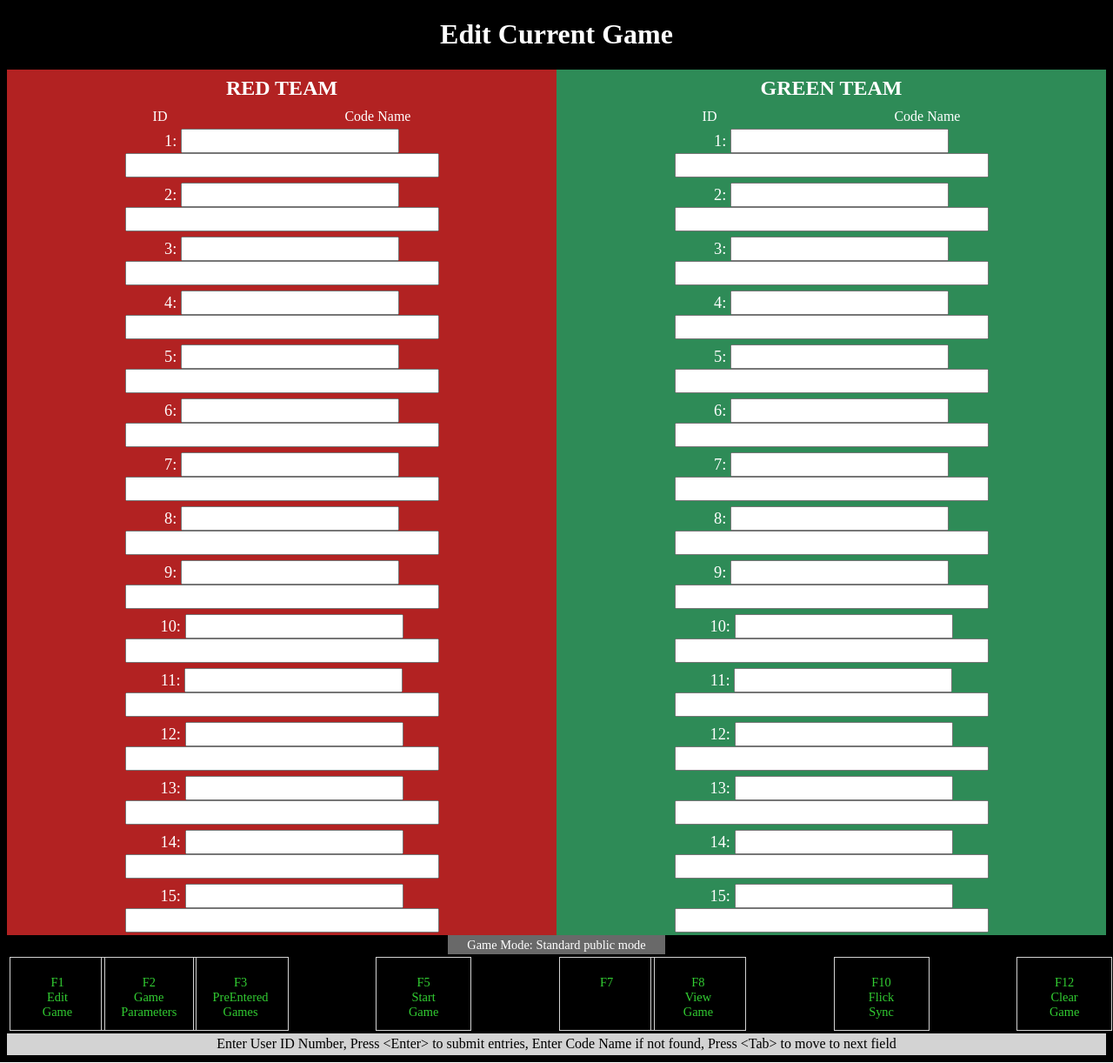
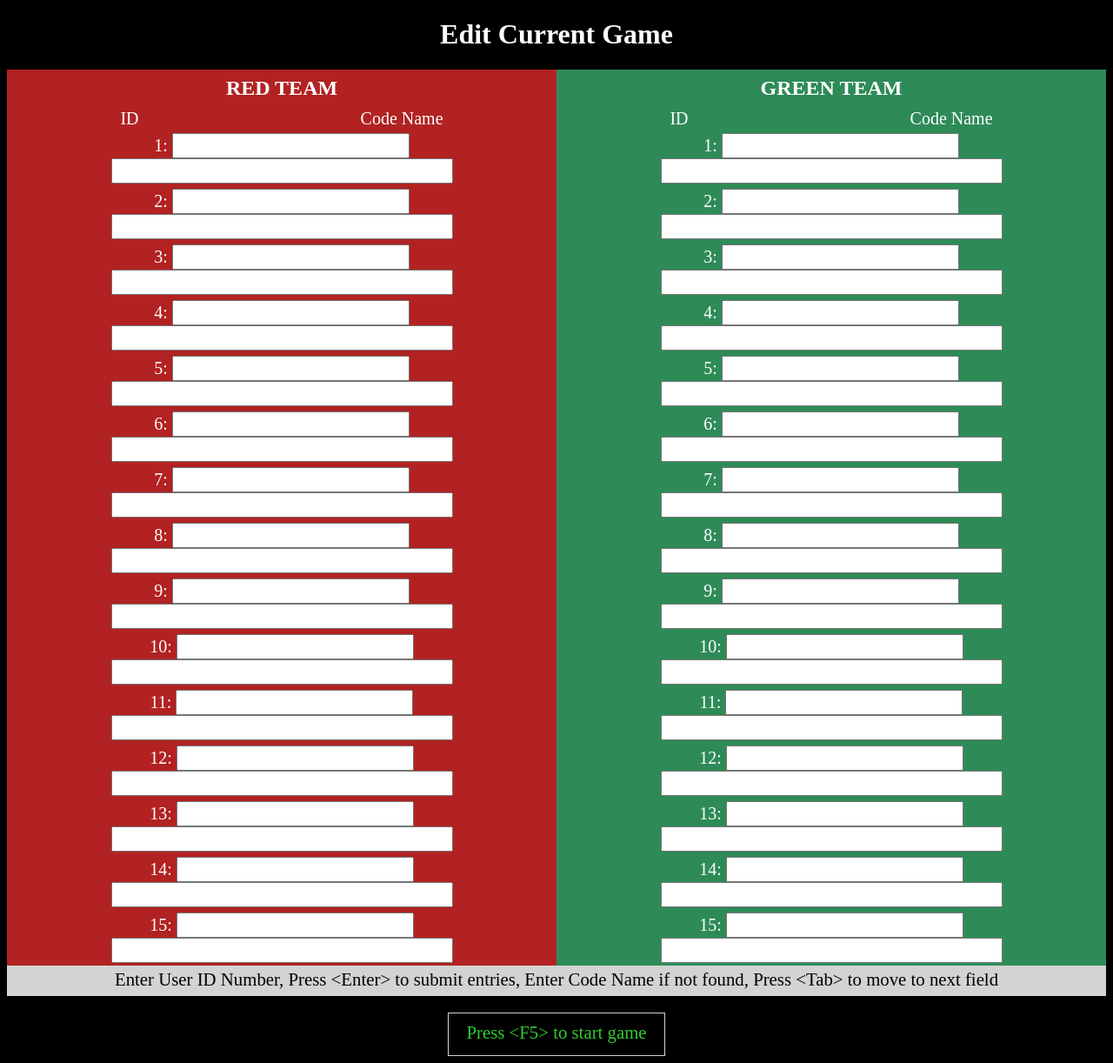
Before and after one commit to mighdz/SoftwareEngineeringTeam5, a Flask app: page /entry_screen in a window 1280 px wide. Shown: the whole page at 87% size. Run offline with Flask 2, Linux system fonts and the light colour scheme; parts of the project's set-up code (start-up, migrations or seed data) failed here and were passed over.

Commit message:
Update EntryScreen.html

```diff
--- a/templates/EntryScreen.html
+++ b/templates/EntryScreen.html
@@ -17,29 +17,23 @@
 		}
 
 		.box2 {
-			width: 110px;
-			height: 85px;
+			width: 250px;
+			height: 50px;
 			border: 1px solid lightgray;
 			text-align:center;
-			padding: 3px;
+			padding: 10px;
 		}
 
 		.box3 {
-			height: 25px;
+			height: 35px;
 			text-align:center;
 			background: lightgray;
-			padding: 3px
+			padding: 4px
 		}
 
 		.column {
 			float: left;
 			width: 50%;
-			padding: 3px;
-		}
-
-		.column2 {
-			float: left;
-			width: 8.33%;
 			padding: 3px;
 		}
 
@@ -72,10 +66,10 @@
 					<!-- Red Team Name -->
 					<h2 style="color:white">RED TEAM</h2>
 
-					<p style= "color:white">ID &emsp; &emsp; &emsp; &emsp; &emsp; &emsp; &emsp; &emsp; &emsp; &emsp; Code Name</p>
-					<label for="red1" style="font-size:115%;color:white"> 1: </label>
-					<input id="red1id" name="1redID" type="text" value="" size="20" style="font-size:115%">
-					<input id="red1code" name="1redCode" type="text" value="" size="30" style="font-size:115%">
+					<p style= "font-size:125%;color:white">ID &emsp; &emsp; &emsp; &emsp; &emsp; &emsp; &emsp; &emsp; &emsp; &emsp; Code Name</p>
+					<label for="red1" style="font-size:125%;color:white"> 1: </label>
+					<input id="red1id" name="1redID" type="text" value="" size="20" style="font-size:125%">
+					<input id="red1code" name="1redCode" type="text" value="" size="30" style="font-size:125%">
 
 				</center>
 			</div>
@@ -86,10 +80,10 @@
 					<!-- Green Team Name -->
 					<h2 style="color:white">GREEN TEAM</h2>
 
-					<p style= "color:white">ID &emsp; &emsp; &emsp; &emsp; &emsp; &emsp; &emsp; &emsp; &emsp; &emsp; Code Name</p>
-					<label for="green1" style="font-size:115%;color:white">1: </label>
-					<input id="green1id" name="1greenID" type="text" value="" size="20" style="font-size:115%">
-					<input id="green1code" name="1greenCode" type="text" value="" size="30" style="font-size:115%">
+					<p style= "font-size:125%;color:white">ID &emsp; &emsp; &emsp; &emsp; &emsp; &emsp; &emsp; &emsp; &emsp; &emsp; Code Name</p>
+					<label for="green1" style="font-size:125%;color:white">1: </label>
+					<input id="green1id" name="1greenID" type="text" value="" size="20" style="font-size:125%">
+					<input id="green1code" name="1greenCode" type="text" value="" size="30" style="font-size:125%">
 
 				</center>
 			</div>
@@ -100,9 +94,9 @@
 			<div class="column" style="background-color:firebrick">
 				<center>
 
-					<label for="red2" style="font-size:115%;color:white">2: </label>
-					<input id="red2id" name="2redID" type="text" value="" size="20" style="font-size:115%">
-					<input id="red2code" name="2redCode" type="text" value="" size="30" style="font-size:115%">
+					<label for="red2" style="font-size:125%;color:white">2: </label>
+					<input id="red2id" name="2redID" type="text" value="" size="20" style="font-size:125%">
+					<input id="red2code" name="2redCode" type="text" value="" size="30" style="font-size:125%">
 
 				</center>
 			</div>
@@ -110,9 +104,9 @@
 			<div class="column" style="background-color:seagreen">
 				<center>
 
-					<label for="green2" style="font-size:115%;color:white"> 2: </label>
-					<input id="green2id" name="2greenID" type="text" value="" size="20" style="font-size:115%">
-					<input id="green2code" name="2greenCode" type="text" value="" size="30" style="font-size:115%">
+					<label for="green2" style="font-size:125%;color:white"> 2: </label>
+					<input id="green2id" name="2greenID" type="text" value="" size="20" style="font-size:125%">
+					<input id="green2code" name="2greenCode" type="text" value="" size="30" style="font-size:125%">
 
 				</center>
 			</div>
@@ -123,9 +117,9 @@
 			<div class="column" style="background-color:firebrick">
 				<center>
 
-					<label for="red3" style="font-size:115%;color:white">3: </label>
-					<input id="red3id" name="3redID" type="text" value="" size="20" style="font-size:115%">
-					<input id="red3code" name="3redCode" type="text" value="" size="30" style="font-size:115%">
+					<label for="red3" style="font-size:125%;color:white">3: </label>
+					<input id="red3id" name="3redID" type="text" value="" size="20" style="font-size:125%">
+					<input id="red3code" name="3redCode" type="text" value="" size="30" style="font-size:125%">
 
 				</center>
 			</div>
@@ -133,9 +127,9 @@
 			<div class="column" style="background-color:seagreen">
 				<center>
 
-					<label for="green3" style="font-size:115%;color:white">3: </label>
-					<input id="green3id" name="3greenID" type="text" value="" size="20" style="font-size:115%">
-					<input id="green3code" name="3greenCode" type="text" value="" size="30" style="font-size:115%">
+					<label for="green3" style="font-size:125%;color:white">3: </label>
+					<input id="green3id" name="3greenID" type="text" value="" size="20" style="font-size:125%">
+					<input id="green3code" name="3greenCode" type="text" value="" size="30" style="font-size:125%">
 
 				</center>
 			</div>
@@ -146,9 +140,9 @@
 			<div class="column" style="background-color:firebrick">
 				<center>
 
-					<label for="red4" style="font-size:115%;color:white">4: </label>
-					<input id="red4id" name="4redID" type="text" value="" size="20" style="font-size:115%">
-					<input id="red4code" name="4redCode" type="text" value="" size="30" style="font-size:115%">
+					<label for="red4" style="font-size:125%;color:white">4: </label>
+					<input id="red4id" name="4redID" type="text" value="" size="20" style="font-size:125%">
+					<input id="red4code" name="4redCode" type="text" value="" size="30" style="font-size:125%">
 
 				</center>
 			</div>
@@ -156,9 +150,9 @@
 			<div class="column" style="background-color:seagreen">
 				<center>
 
-					<label for="green4" style="font-size:115%;color:white">4: </label>
-					<input id="green4id" name="4greenID" type="text" value="" size="20" style="font-size:115%">
-					<input id="green4code" name="4greenCode" type="text" value="" size="30" style="font-size:115%">
+					<label for="green4" style="font-size:125%;color:white">4: </label>
+					<input id="green4id" name="4greenID" type="text" value="" size="20" style="font-size:125%">
+					<input id="green4code" name="4greenCode" type="text" value="" size="30" style="font-size:125%">
 
 				</center>
 			</div>
@@ -169,9 +163,9 @@
 			<div class="column" style="background-color:firebrick">
 				<center>
 
-					<label for="red5" style="font-size:115%;color:white">5: </label>
-					<input id="red5id" name="5redID" type="text" value="" size="20" style="font-size:115%">
-					<input id="red5code" name="5redCode" type="text" value="" size="30" style="font-size:115%">
+					<label for="red5" style="font-size:125%;color:white">5: </label>
+					<input id="red5id" name="5redID" type="text" value="" size="20" style="font-size:125%">
+					<input id="red5code" name="5redCode" type="text" value="" size="30" style="font-size:125%">
 
 				</center>
 			</div>
@@ -179,9 +173,9 @@
 			<div class="column" style="background-color:seagreen">
 				<center>
 
-					<label for="green5" style="font-size:115%;color:white">5: </label>
-					<input id="green5id" name="5greenID" type="text" value="" size="20" style="font-size:115%">
-					<input id="green5code" name="5greenCode" type="text" value="" size="30" style="font-size:115%">
+					<label for="green5" style="font-size:125%;color:white">5: </label>
+					<input id="green5id" name="5greenID" type="text" value="" size="20" style="font-size:125%">
+					<input id="green5code" name="5greenCode" type="text" value="" size="30" style="font-size:125%">
 
 				</center>
 			</div>
@@ -192,9 +186,9 @@
 			<div class="column" style="background-color:firebrick">
 				<center>
 
-					<label for="red6" style="font-size:115%;color:white">6: </label>
-					<input id="red6id" name="6redID" type="text" value="" size="20" style="font-size:115%">
-					<input id="red6code" name="6redCode" type="text" value="" size="30" style="font-size:115%">
+					<label for="red6" style="font-size:125%;color:white">6: </label>
+					<input id="red6id" name="6redID" type="text" value="" size="20" style="font-size:125%">
+					<input id="red6code" name="6redCode" type="text" value="" size="30" style="font-size:125%">
 
 				</center>
 			</div>
@@ -202,9 +196,9 @@
 			<div class="column" style="background-color:seagreen">
 				<center>
 
-					<label for="green6" style="font-size:115%;color:white">6: </label>
-					<input id="green6id" name="6greenID" type="text" value="" size="20" style="font-size:115%">
-					<input id="green6code" name="6greenCode" type="text" value="" size="30" style="font-size:115%">
+					<label for="green6" style="font-size:125%;color:white">6: </label>
+					<input id="green6id" name="6greenID" type="text" value="" size="20" style="font-size:125%">
+					<input id="green6code" name="6greenCode" type="text" value="" size="30" style="font-size:125%">
 
 				</center>
 			</div>
@@ -215,9 +209,9 @@
 			<div class="column" style="background-color:firebrick">
 				<center>
 
-					<label for="red7" style="font-size:115%;color:white">7: </label>
-					<input id="red7id" name="7redID" type="text" value="" size="20" style="font-size:115%">
-					<input id="red7code" name="7redCode" type="text" value="" size="30" style="font-size:115%">
+					<label for="red7" style="font-size:125%;color:white">7: </label>
+					<input id="red7id" name="7redID" type="text" value="" size="20" style="font-size:125%">
+					<input id="red7code" name="7redCode" type="text" value="" size="30" style="font-size:125%">
 
 				</center>
 			</div>
@@ -225,9 +219,9 @@
 			<div class="column" style="background-color:seagreen">
 				<center>
 
-					<label for="green7" style="font-size:115%;color:white">7: </label>
-					<input id="green7id" name="7greenID" type="text" value="" size="20" style="font-size:115%">
-					<input id="green7code" name="7greenCode" type="text" value="" size="30" style="font-size:115%">
+					<label for="green7" style="font-size:125%;color:white">7: </label>
+					<input id="green7id" name="7greenID" type="text" value="" size="20" style="font-size:125%">
+					<input id="green7code" name="7greenCode" type="text" value="" size="30" style="font-size:125%">
 
 				</center>
 			</div>
@@ -237,9 +231,9 @@
 			<div class="column" style="background-color:firebrick">
 				<center>
 
-					<label for="red8" style="font-size:115%;color:white">8: </label>
-					<input id="red8id" name="8redID" type="text" value="" size="20" style="font-size:115%">
-					<input id="red8code" name="8redCode" type="text" value="" size="30" style="font-size:115%">
+					<label for="red8" style="font-size:125%;color:white">8: </label>
+					<input id="red8id" name="8redID" type="text" value="" size="20" style="font-size:125%">
+					<input id="red8code" name="8redCode" type="text" value="" size="30" style="font-size:125%">
 
 				</center>
 			</div>
@@ -247,9 +241,9 @@
 			<div class="column" style="background-color:seagreen">
 				<center>
 
-					<label for="green8" style="font-size:115%;color:white">8: </label>
-					<input id="green8id" name="8greenID" type="text" value="" size="20" style="font-size:115%">
-					<input id="green8code" name="8greenCode" type="text" value="" size="30" style="font-size:115%">
+					<label for="green8" style="font-size:125%;color:white">8: </label>
+					<input id="green8id" name="8greenID" type="text" value="" size="20" style="font-size:125%">
+					<input id="green8code" name="8greenCode" type="text" value="" size="30" style="font-size:125%">
 
 				</center>
 			</div>
@@ -260,9 +254,9 @@
 			<div class="column" style="background-color:firebrick">
 				<center>
 
-					<label for="red9" style="font-size:115%;color:white">9: </label>
-					<input id="red9id" name="9redID" type="text" value="" size="20" style="font-size:115%">
-					<input id="red9code" name="9redCode" type="text" value="" size="30" style="font-size:115%">
+					<label for="red9" style="font-size:125%;color:white">9: </label>
+					<input id="red9id" name="9redID" type="text" value="" size="20" style="font-size:125%">
+					<input id="red9code" name="9redCode" type="text" value="" size="30" style="font-size:125%">
 
 				</center>
 			</div>
@@ -270,9 +264,9 @@
 			<div class="column" style="background-color:seagreen">
 				<center>
 
-					<label for="green9" style="font-size:115%;color:white">9: </label>
-					<input id="green9id" name="9greenID" type="text" value="" size="20" style="font-size:115%">
-					<input id="green9code" name="9greenCode" type="text" value="" size="30" style="font-size:115%">
+					<label for="green9" style="font-size:125%;color:white">9: </label>
+					<input id="green9id" name="9greenID" type="text" value="" size="20" style="font-size:125%">
+					<input id="green9code" name="9greenCode" type="text" value="" size="30" style="font-size:125%">
 
 				</center>
 			</div>
@@ -283,9 +277,9 @@
 			<div class="column" style="background-color:firebrick">
 				<center>
 
-					<label for="red10" style="font-size:115%;color:white">10: </label>
-					<input id="red10id" name="10redID" type="text" value="" size="20" style="font-size:115%">
-					<input id="red10code" name="10redCode" type="text" value="" size="30" style="font-size:115%">
+					<label for="red10" style="font-size:125%;color:white">10: </label>
+					<input id="red10id" name="10redID" type="text" value="" size="20" style="font-size:125%">
+					<input id="red10code" name="10redCode" type="text" value="" size="30" style="font-size:125%">
 
 				</center>
 			</div>
@@ -293,9 +287,9 @@
 			<div class="column" style="background-color:seagreen">
 				<center>
 
-					<label for="green10" style="font-size:115%;color:white">10: </label>
-					<input id="green10id" name="10greenID" type="text" value="" size="20" style="font-size:115%">
-					<input id="green10code" name="10greenCode" type="text" value="" size="30" style="font-size:115%">
+					<label for="green10" style="font-size:125%;color:white">10: </label>
+					<input id="green10id" name="10greenID" type="text" value="" size="20" style="font-size:125%">
+					<input id="green10code" name="10greenCode" type="text" value="" size="30" style="font-size:125%">
 
 				</center>
 			</div>
@@ -306,9 +300,9 @@
 			<div class="column" style="background-color:firebrick">
 				<center>
 
-					<label for="red11" style="font-size:115%;color:white">11: </label>
-					<input id="red11id" name="11redID" type="text" value="" size="20" style="font-size:115%">
-					<input id="red11code" name="11redCode" type="text" value="" size="30" style="font-size:115%">
+					<label for="red11" style="font-size:125%;color:white">11: </label>
+					<input id="red11id" name="11redID" type="text" value="" size="20" style="font-size:125%">
+					<input id="red11code" name="11redCode" type="text" value="" size="30" style="font-size:125%">
 
 				</center>
 			</div>
@@ -316,9 +310,9 @@
 			<div class="column" style="background-color:seagreen">
 				<center>
 
-					<label for="green11" style="font-size:115%;color:white">11: </label>
-					<input id="green11id" name="11greenID" type="text" value="" size="20" style="font-size:115%">
-					<input id="green11code" name="11greenCode" type="text" value="" size="30" style="font-size:115%">
+					<label for="green11" style="font-size:125%;color:white">11: </label>
+					<input id="green11id" name="11greenID" type="text" value="" size="20" style="font-size:125%">
+					<input id="green11code" name="11greenCode" type="text" value="" size="30" style="font-size:125%">
 
 				</center>
 			</div>
@@ -329,9 +323,9 @@
 			<div class="column" style="background-color:firebrick">
 				<center>
 
-					<label for="red12" style="font-size:115%;color:white">12: </label>
-					<input id="red12id" name="12redID" type="text" value="" size="20" style="font-size:115%">
-					<input id="red12code" name="12redCode" type="text" value="" size="30" style="font-size:115%">
+					<label for="red12" style="font-size:125%;color:white">12: </label>
+					<input id="red12id" name="12redID" type="text" value="" size="20" style="font-size:125%">
+					<input id="red12code" name="12redCode" type="text" value="" size="30" style="font-size:125%">
 
 				</center>
 			</div>
@@ -339,9 +333,9 @@
 			<div class="column" style="background-color:seagreen">
 				<center>
 
-					<label for="green12" style="font-size:115%;color:white">12: </label>
-					<input id="green12id" name="12greenID" type="text" value="" size="20" style="font-size:115%">
-					<input id="green12code" name="12greenCode" type="text" value="" size="30" style="font-size:115%">
+					<label for="green12" style="font-size:125%;color:white">12: </label>
+					<input id="green12id" name="12greenID" type="text" value="" size="20" style="font-size:125%">
+					<input id="green12code" name="12greenCode" type="text" value="" size="30" style="font-size:125%">
 
 				</center>
 			</div>
@@ -352,9 +346,9 @@
 			<div class="column" style="background-color:firebrick">
 				<center>
 
-					<label for="red13" style="font-size:115%;color:white">13: </label>
-					<input id="red13id" name="13redID" type="text" value="" size="20" style="font-size:115%">
-					<input id="red13code" name="13redCode" type="text" value="" size="30" style="font-size:115%">
+					<label for="red13" style="font-size:125%;color:white">13: </label>
+					<input id="red13id" name="13redID" type="text" value="" size="20" style="font-size:125%">
+					<input id="red13code" name="13redCode" type="text" value="" size="30" style="font-size:125%">
 
 				</center>
 			</div>
@@ -362,9 +356,9 @@
 			<div class="column" style="background-color:seagreen">
 				<center>
 
-					<label for="green13" style="font-size:115%;color:white">13: </label>
-					<input id="green13id" name="13greenID" type="text" value="" size="20" style="font-size:115%">
-					<input id="green13code" name="13greenCode" type="text" value="" size="30" style="font-size:115%">
+					<label for="green13" style="font-size:125%;color:white">13: </label>
+					<input id="green13id" name="13greenID" type="text" value="" size="20" style="font-size:125%">
+					<input id="green13code" name="13greenCode" type="text" value="" size="30" style="font-size:125%">
 
 				</center>
 			</div>
@@ -375,9 +369,9 @@
 			<div class="column" style="background-color:firebrick">
 				<center>
 
-					<label for="red14" style="font-size:115%;color:white">14: </label>
-					<input id="red14id" name="14redID" type="text" value="" size="20" style="font-size:115%">
-					<input id="red14code" name="14redCode" type="text" value="" size="30" style="font-size:115%">
+					<label for="red14" style="font-size:125%;color:white">14: </label>
+					<input id="red14id" name="14redID" type="text" value="" size="20" style="font-size:125%">
+					<input id="red14code" name="14redCode" type="text" value="" size="30" style="font-size:125%">
 
 				</center>
 			</div>
@@ -385,9 +379,9 @@
 			<div class="column" style="background-color:seagreen">
 				<center>
 
-					<label for="green14" style="font-size:115%;color:white">14: </label>
-					<input id="green14id" name="14greenID" type="text" value="" size="20" style="font-size:115%">
-					<input id="green14code" name="14greenCode" type="text" value="" size="30" style="font-size:115%">
+					<label for="green14" style="font-size:125%;color:white">14: </label>
+					<input id="green14id" name="14greenID" type="text" value="" size="20" style="font-size:125%">
+					<input id="green14code" name="14greenCode" type="text" value="" size="30" style="font-size:125%">
 
 				</center>
 			</div>
@@ -398,9 +392,9 @@
 			<div class="column" style="background-color:firebrick">
 				<center>
 
-					<label for="red15" style="font-size:115%;color:white">15: </label>
-					<input id="red15id" name="15redID" type="text" value="" size="20" style="font-size:115%">
-					<input id="red15code" name="15redCode" type="text" value="" size="30" style="font-size:115%">
+					<label for="red15" style="font-size:125%;color:white">15: </label>
+					<input id="red15id" name="15redID" type="text" value="" size="20" style="font-size:125%">
+					<input id="red15code" name="15redCode" type="text" value="" size="30" style="font-size:125%">
 
 				</center>
 			</div>
@@ -408,87 +402,33 @@
 			<div class="column" style="background-color:seagreen">
 				<center>
 
-					<label for="green15" style="font-size:115%;color:white">15: </label>
-					<input id="green15id" name="15greenID" type="text" value="" size="20" style="font-size:115%">
-					<input id="green15code" name="15greenCode" type="text" value="" size="30" style="font-size:115%">
+					<label for="green15" style="font-size:125%;color:white">15: </label>
+					<input id="green15id" name="15greenID" type="text" value="" size="20" style="font-size:125%">
+					<input id="green15code" name="15greenCode" type="text" value="" size="30" style="font-size:125%">
 
 				</center>
 			</div>
 		</div>
 
-		<!-- Game Mode -->
+		<!-- Game Mode (Removed) -->
+		<!-- <center>
+				<div class="box1" style="font-size:90%;color:white">Game Mode: Standard public mode</div>
+				<input type="button" value="Enter" onclick="playerAdd(this.form)"/><br>
+		</center> -->
+
+		<!-- Buttons (Removed) -->
+
+	</form>
+		<!-- Entry Instructions -->
+		<div class="box3" style="font-size:130%;">Enter User ID Number, Press &lt;Enter&gt; to submit entries, Enter Code Name if not found, Press &lt;Tab&gt; to move to next field</div>
+
+		<p style = "font-size:50%"> <br> </p>
+
+		<!-- Start Game Instruction -->
 		<center>
-				<div class="box1" style="font-size:90%;color:white">Game Mode: Standard public mode</div>
-				<!--<input type="button" value="Enter" onclick="playerAdd(this.form)"/><br>-->
+			<div class="box2" style="font-size:130%;color:limegreen">Press &lt;F5&gt; to start game</div>
 		</center>
 
-		<!-- Buttons -->
-		<div class="row">
-
-			<!-- F1 -->
-			<div class="column2">
-				<div class="box2" style="font-size:90%;color:limegreen"><br>F1 <br> Edit <br> Game</div>
-			</div>
-
-			<!-- F2 -->
-			<div class="column2">
-				<div class="box2" style="font-size:90%;color:limegreen"><br>F2 <br> Game <br> Parameters</div>
-			</div>
-
-			<!-- F3 -->
-			<div class="column2">
-				<div class="box2" style="font-size:90%;color:limegreen"><br>F3 <br> PreEntered <br> Games</div>
-			</div>
-
-			<!-- F4 -->
-			<div class="column2">
-
-			</div>
-
-			<!-- F5 -->
-			<div class="column2">
-				<div class="box2" style="font-size:90%;color:limegreen"><br>F5 <br> Start <br> Game</div>
-			</div>
-
-			<!-- F6 -->
-			<div class="column2">
-
-			</div>
-
-			<!-- F7 -->
-			<div class="column2">
-				<div class="box2" style="font-size:90%;color:limegreen"><br>F7</div>
-			</div>
-
-			<!-- F8 -->
-			<div class="column2">
-				<div class="box2" style="font-size:90%;color:limegreen"><br>F8 <br> View <br> Game</div>
-			</div>
-
-			<!-- F9 -->
-			<div class="column2">
-
-			</div>
-
-			<!-- F10 -->
-			<div class="column2">
-				<div class="box2" style="font-size:90%;color:limegreen"><br>F10 <br> Flick <br> Sync</div>
-			</div>
-
-			<!-- F11 -->
-			<div class="column2">
-
-			</div>
-
-			<!-- F12 -->
-			<div class="column2">
-				<div class="box2" style="font-size:90%;color:limegreen"><br>F12 <br> Clear <br> Game</div>
-			</div>
-
-		</div>
-	</form>
-		<!-- Bottom Note -->
-		<div class="box3">Enter User ID Number, Press &lt;Enter&gt; to submit entries, Enter Code Name if not found, Press &lt;Tab&gt; to move to next field</div>
 	</body>
 		<script>
 
```
